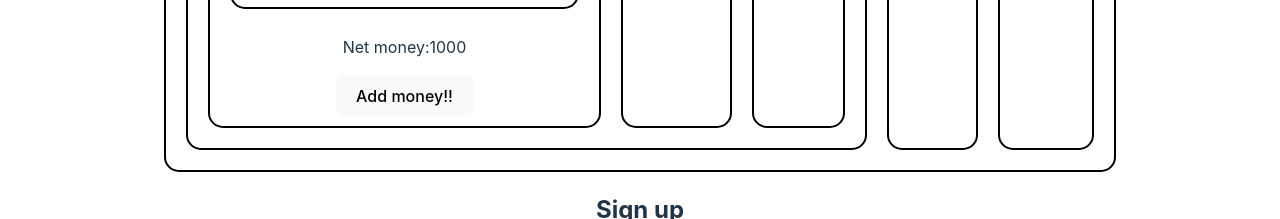
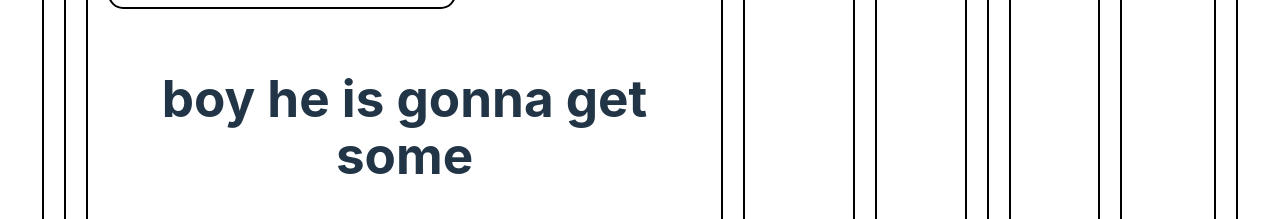
Before and after one commit to GGTuran/taking-away, a React (Vite) app: page / in a window 1280 px wide. Shown: the part 581-800 px from the top of the page. Built offline with nearby package versions, Linux system fonts and the light colour scheme.

Commit message:
something

```diff
--- a/src/Components/Myself/Myself.jsx
+++ b/src/Components/Myself/Myself.jsx
@@ -12,6 +12,7 @@ const Myself = ({asset}) => {
             <Special asset={asset}></Special>
 
            </section>
+           <h1>boy he is gonna get some</h1>
            <p>Net money:{money}</p>
            <button onClick={() => setMoney(money+1000)} > Add money!!</button>
         </div>
```
